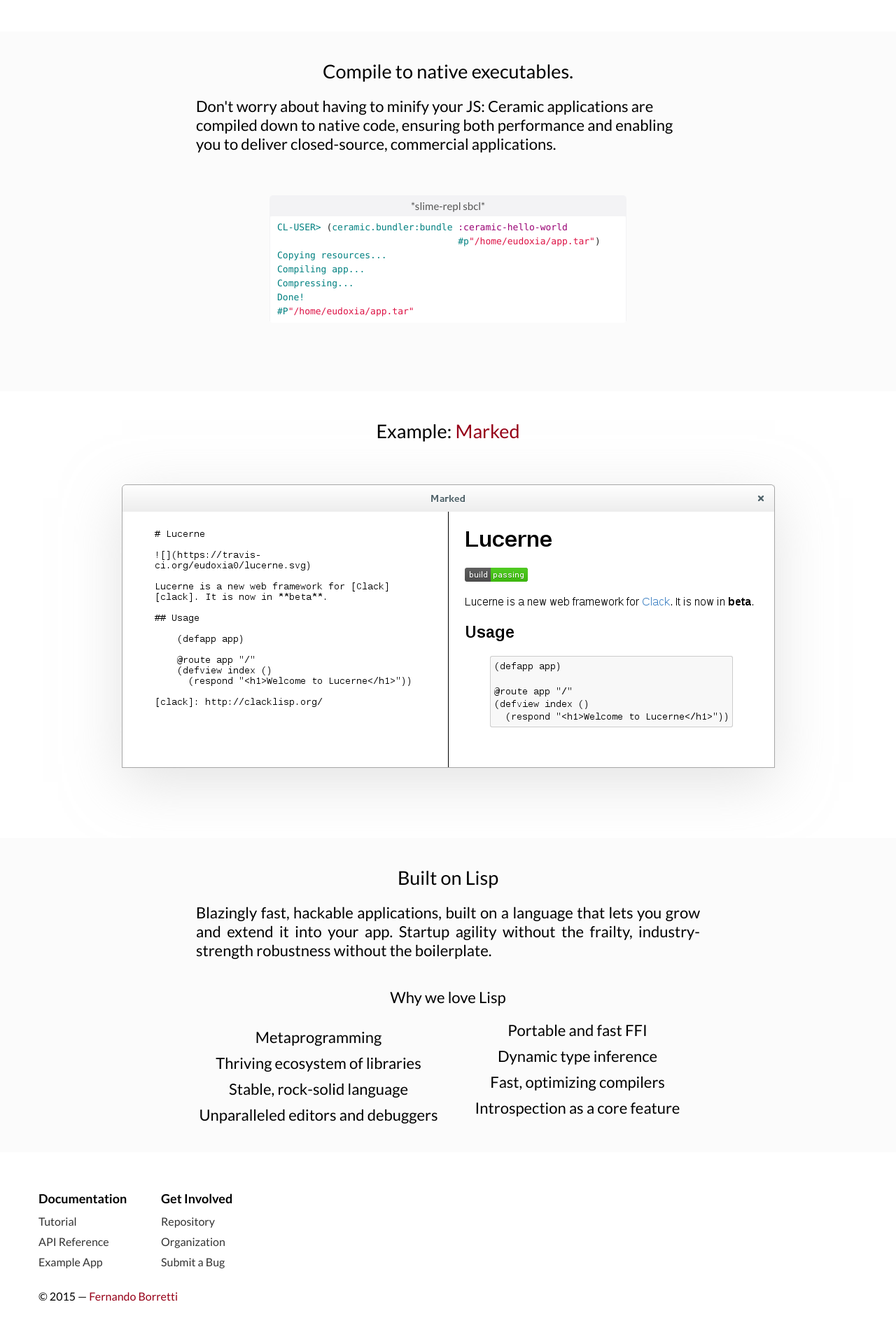
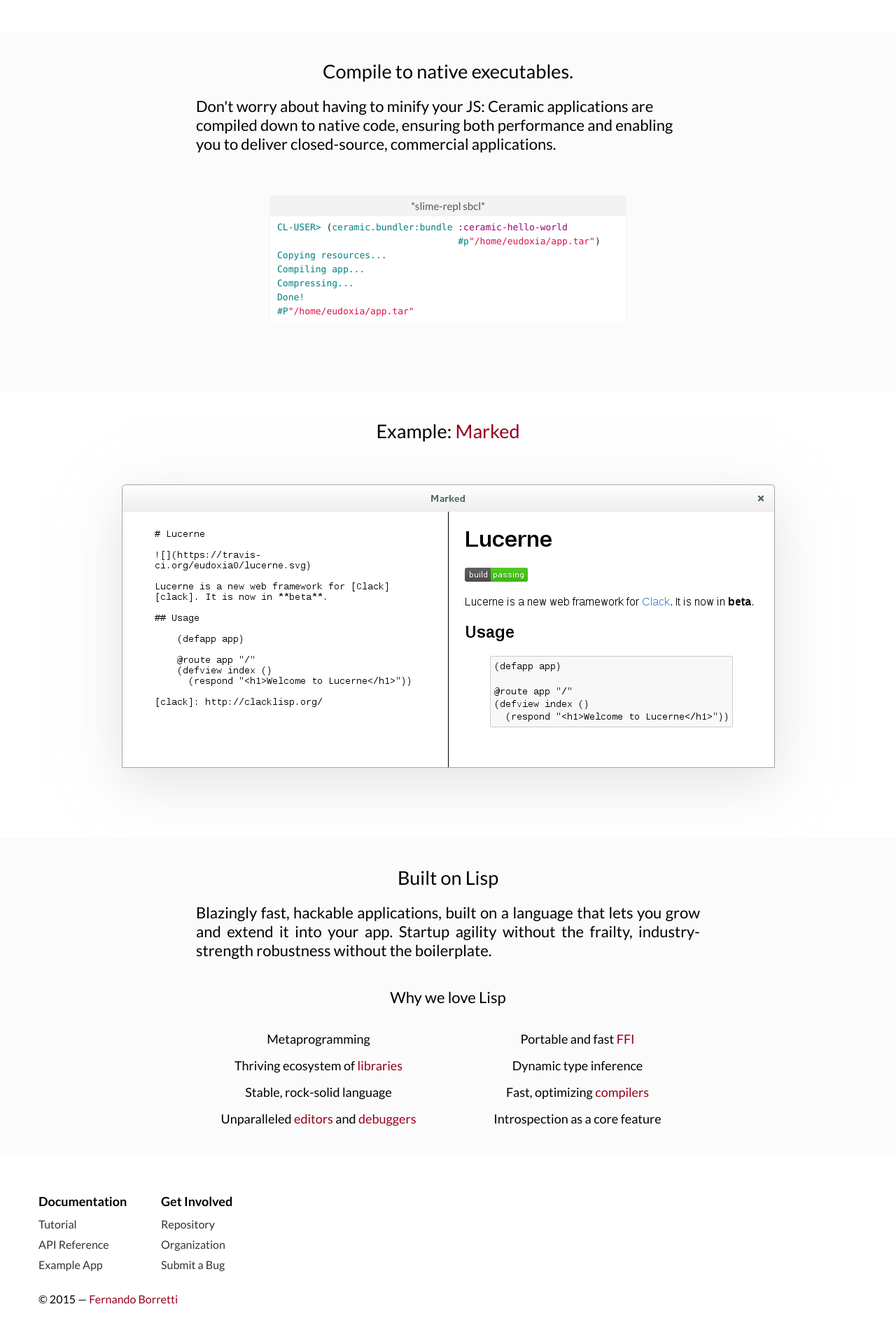
Before and after one commit to ceramic/ceramic.github.io, a Jekyll site: the page built from index.html, in a window 1280 px wide. Shown: the part 1313-3233 px from the top of the page at 70% size. Built offline with Jekyll 4.4.1, drawn with Linux system fonts in a browser that asks for light colours; nearby versions of some CDN libraries.

Commit message:
Some links

```diff
--- a/assets/css/style.scss
+++ b/assets/css/style.scss
@@ -417,9 +417,13 @@
       }
 
       li {
-        margin-top: 10px;
+        display: inline-block;
+        width: 100%;
+        margin-top: 15px;
+        height: 20px;
         text-align: center;
         list-style-type: none;
+        font-size: 18px;
       }
     }
   }
--- a/index.html
+++ b/index.html
@@ -125,12 +125,12 @@
       <div class="why">Why we love Lisp</div>
       <ul class="features">
         <li>Metaprogramming</li>
-        <li>Thriving ecosystem of libraries</li>
+        <li>Thriving ecosystem of <a href="http://quickdocs.org/">libraries</a></li>
         <li>Stable, rock-solid language</li>
-        <li>Unparalleled editors and debuggers</l>
-        <li>Portable and fast FFI</li>
+        <li>Unparalleled <a href="http://www.gnu.org/software/emacs/">editors</a> and <a href="https://common-lisp.net/project/slime/">debuggers</a></li>
+        <li>Portable and fast <a href="https://common-lisp.net/project/cffi/">FFI</a></li>
         <li>Dynamic type inference</li>
-        <li>Fast, optimizing compilers</li>
+        <li>Fast, optimizing <a href="http://www.sbcl.org/">compilers</a></li>
         <li>Introspection as a core feature</li>
       </ul>
     </div>
```
